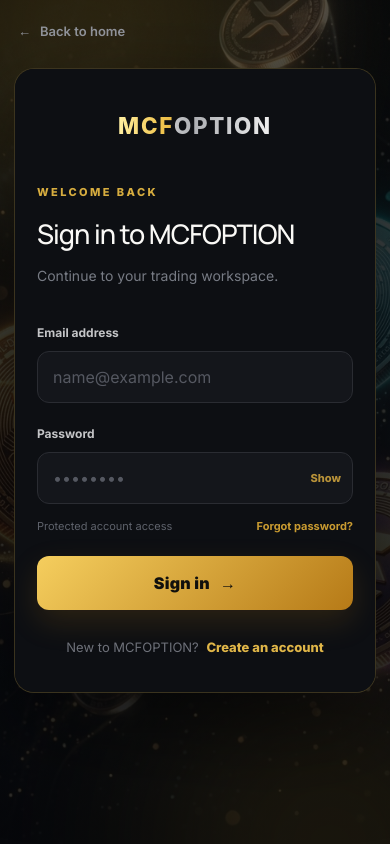
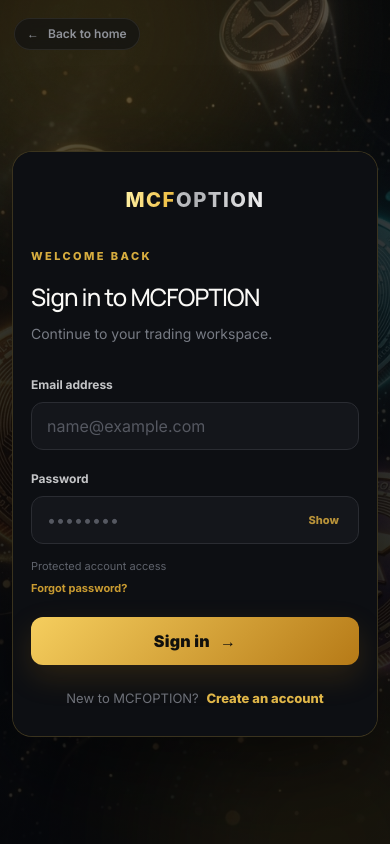
Before and after one commit to bebeksalju/mycoinflips, a Vue app in the folder source_code/: page /login in a window 390 px wide. Built offline with nearby package versions, Linux system fonts and the light colour scheme.

Commit message:
style: optimize responsive layouts and scrolling behavior across all screen sizes

```diff
--- a/source_code/src/views/Login.vue
+++ b/source_code/src/views/Login.vue
@@ -158,6 +158,7 @@
 <style scoped>
 .login-page {
     min-height: 100vh;
+    height: 100%;
     background-color: #07080b;
     background-image: linear-gradient(180deg, rgba(7, 8, 11, 0.72) 0%, rgba(7, 8, 11, 0.85) 100%), url('/crypto-bg.png');
     background-size: cover;
@@ -166,10 +167,12 @@
     background-attachment: fixed;
     color: #f7f7f5;
     position: relative;
-    overflow: hidden;
-    display: grid;
-    place-items: center;
-    padding: 32px;
+    overflow-y: auto;
+    display: flex;
+    align-items: center;
+    justify-content: center;
+    padding: 72px 24px 32px;
+    box-sizing: border-box;
     font-family: Inter, system-ui, sans-serif;
 }
 
@@ -178,14 +181,15 @@
 .ambient-two { width: 360px; height: 360px; background: #7c621e; bottom: -180px; right: -120px; }
 
 .back-home {
-    position: absolute; top: 26px; left: 30px; z-index: 5; display: inline-flex; align-items: center; gap: 9px;
+    position: absolute; top: 24px; left: 28px; z-index: 10; display: inline-flex; align-items: center; gap: 9px;
     color: #8f9299; text-decoration: none; font-size: 13px; font-weight: 600; transition: color .2s ease;
+    background: rgba(14, 15, 19, 0.6); padding: 8px 14px; border-radius: 20px; border: 1px solid rgba(255, 255, 255, 0.08); backdrop-filter: blur(8px);
 }
-.back-home:hover { color: #f2ca59; }
+.back-home:hover { color: #f2ca59; border-color: rgba(242, 202, 89, 0.3); }
 
 .login-shell {
     width: min(1120px, 100%);
-    min-height: 660px;
+    min-height: 620px;
     display: grid;
     grid-template-columns: 1.08fr .92fr;
     background: rgba(14, 15, 19, .94);
@@ -195,6 +199,7 @@
     box-shadow: 0 34px 100px rgba(0, 0, 0, .52);
     position: relative;
     z-index: 2;
+    margin: auto 0;
 }
 
 .brand-panel {
@@ -204,71 +209,71 @@
         linear-gradient(145deg, #0a0b0e 0%, #111216 100%);
     border-right: 1px solid rgba(255,255,255,.07);
 }
-.brand-panel-inner { min-height: 100%; padding: 58px; display: flex; flex-direction: column; }
-.brand-logo { width: 310px; max-width: 86%; height: auto; }
-.brand-copy { margin-top: 76px; max-width: 500px; }
+.brand-panel-inner { min-height: 100%; padding: 48px; display: flex; flex-direction: column; box-sizing: border-box; }
+.brand-logo { width: 280px; max-width: 86%; height: auto; }
+.brand-copy { margin-top: 48px; max-width: 500px; }
 .eyebrow { color: #d7ad3f; font-size: 11px; font-weight: 800; letter-spacing: .22em; margin: 0 0 14px; }
-.brand-copy h1 { font-family: Manrope, Inter, sans-serif; font-size: clamp(34px, 4vw, 55px); line-height: 1.04; letter-spacing: -.045em; margin: 0; color: #f5f4f0; }
-.brand-copy > p:last-child { color: #9699a1; line-height: 1.75; font-size: 14px; max-width: 440px; margin-top: 22px; }
+.brand-copy h1 { font-family: Manrope, Inter, sans-serif; font-size: clamp(28px, 3.5vw, 48px); line-height: 1.08; letter-spacing: -.045em; margin: 0; color: #f5f4f0; }
+.brand-copy > p:last-child { color: #9699a1; line-height: 1.75; font-size: 14px; max-width: 440px; margin-top: 18px; }
 
-.market-visual { position: relative; height: 190px; margin-top: 38px; overflow: hidden; border-radius: 18px; border: 1px solid rgba(255,255,255,.06); background: linear-gradient(180deg, rgba(255,255,255,.025), rgba(255,255,255,.005)); }
+.market-visual { position: relative; height: 160px; margin-top: 28px; overflow: hidden; border-radius: 18px; border: 1px solid rgba(255,255,255,.06); background: linear-gradient(180deg, rgba(255,255,255,.025), rgba(255,255,255,.005)); }
 .grid-lines { position: absolute; inset: 0; background-image: linear-gradient(rgba(255,255,255,.04) 1px, transparent 1px), linear-gradient(90deg, rgba(255,255,255,.04) 1px, transparent 1px); background-size: 44px 44px; mask-image: linear-gradient(to bottom, transparent, #000 22%, #000 80%, transparent); }
-.market-visual svg { position: absolute; inset: 18px 0 0; width: 100%; height: 150px; }
+.market-visual svg { position: absolute; inset: 18px 0 0; width: 100%; height: 130px; }
 .candle { position: absolute; width: 9px; background: linear-gradient(#ffd766, #ad7418); border-radius: 2px; }
 .candle::before, .candle::after { content: ''; position: absolute; left: 4px; width: 1px; background: #eac356; }
 .candle::before { height: 13px; top: -13px; }
 .candle::after { height: 13px; bottom: -13px; }
-.c1 { left: 18%; top: 112px; height: 30px; }
-.c2 { left: 43%; top: 82px; height: 38px; }
-.c3 { left: 66%; top: 62px; height: 31px; }
-.c4 { left: 82%; top: 40px; height: 44px; }
+.c1 { left: 18%; top: 92px; height: 30px; }
+.c2 { left: 43%; top: 62px; height: 38px; }
+.c3 { left: 66%; top: 42px; height: 31px; }
+.c4 { left: 82%; top: 30px; height: 44px; }
 
-.trust-row { margin-top: auto; padding-top: 28px; display: flex; align-items: center; gap: 14px; color: #74777e; font-size: 10px; font-weight: 800; letter-spacing: .18em; }
+.trust-row { margin-top: auto; padding-top: 24px; display: flex; align-items: center; gap: 14px; color: #74777e; font-size: 10px; font-weight: 800; letter-spacing: .18em; }
 .trust-row i { width: 3px; height: 3px; border-radius: 999px; background: #b88b24; }
 
-.form-panel { display: flex; align-items: center; justify-content: center; background: #0d0f13; }
-.form-wrap { width: min(410px, 100%); padding: 58px 38px; }
-.mobile-logo { display: none; width: 240px; margin: 0 auto 42px; }
-.form-heading h2 { font-family: Manrope, Inter, sans-serif; margin: 0; font-size: 32px; letter-spacing: -.035em; color: #faf9f6; }
-.form-heading > p:last-child { color: #777b84; font-size: 14px; margin-top: 10px; }
-.login-form { margin-top: 38px; display: grid; gap: 22px; }
-.field { display: grid; gap: 9px; }
+.form-panel { display: flex; align-items: center; justify-content: center; background: #0d0f13; width: 100%; }
+.form-wrap { width: min(410px, 100%); padding: 48px 36px; box-sizing: border-box; }
+.mobile-logo { display: none; width: 220px; margin: 0 auto 32px; }
+.form-heading h2 { font-family: Manrope, Inter, sans-serif; margin: 0; font-size: clamp(24px, 4vw, 32px); letter-spacing: -.035em; color: #faf9f6; }
+.form-heading > p:last-child { color: #777b84; font-size: 14px; margin-top: 8px; }
+.login-form { margin-top: 32px; display: grid; gap: 20px; }
+.field { display: grid; gap: 8px; }
 .field > span { color: #c4c5c7; font-size: 12px; font-weight: 700; }
-.field input { width: 100%; height: 52px; box-sizing: border-box; border-radius: 12px; border: 1px solid #2a2c32; background: #14161b; color: #f6f6f4; padding: 0 15px; font: inherit; outline: none; transition: border-color .2s, box-shadow .2s, background .2s; }
+.field input { width: 100%; height: 52px; box-sizing: border-box; border-radius: 12px; border: 1px solid #2a2c32; background: #14161b; color: #f6f6f4; padding: 0 15px; font-size: 15px; font-family: inherit; outline: none; transition: border-color .2s, box-shadow .2s, background .2s; }
 .field input::placeholder { color: #555861; }
 .field input:focus { border-color: #c99b31; box-shadow: 0 0 0 3px rgba(201,155,49,.11); background: #17191e; }
 .password-wrap { position: relative; }
 .password-wrap input { padding-right: 72px; }
-.password-toggle { position: absolute; right: 12px; top: 50%; transform: translateY(-50%); border: 0; background: transparent; color: #b89239; font-size: 11px; font-weight: 800; cursor: pointer; }
-.form-meta { display: flex; justify-content: space-between; gap: 14px; margin-top: -8px; color: #5e626b; font-size: 11px; }
+.password-toggle { position: absolute; right: 12px; top: 50%; transform: translateY(-50%); border: 0; background: transparent; color: #b89239; font-size: 11px; font-weight: 800; cursor: pointer; padding: 8px; }
+.form-meta { display: flex; justify-content: space-between; gap: 14px; margin-top: -6px; color: #5e626b; font-size: 11px; }
 .form-meta a { color: #c99b31; text-decoration: none; font-weight: 700; }
 .form-meta a:hover { color: #f1c54f; }
-.submit-btn { height: 54px; border: 0; border-radius: 12px; display: flex; align-items: center; justify-content: center; gap: 10px; background: linear-gradient(135deg, #f5ce5e, #b67a17); color: #11100d; font-weight: 900; letter-spacing: .015em; cursor: pointer; box-shadow: 0 12px 30px rgba(183,122,23,.18); transition: transform .2s ease, filter .2s ease; }
+.submit-btn { height: 52px; border: 0; border-radius: 12px; display: flex; align-items: center; justify-content: center; gap: 10px; background: linear-gradient(135deg, #f5ce5e, #b67a17); color: #11100d; font-weight: 900; letter-spacing: .015em; cursor: pointer; box-shadow: 0 12px 30px rgba(183,122,23,.18); transition: transform .2s ease, filter .2s ease; }
 .submit-btn:hover:not(:disabled) { transform: translateY(-1px); filter: brightness(1.08); }
 .submit-btn:disabled { opacity: .72; cursor: wait; }
 .spinner { width: 18px; height: 18px; animation: spin .8s linear infinite; }
 @keyframes spin { to { transform: rotate(360deg); } }
-.register-copy { color: #6e7179; text-align: center; font-size: 13px; margin-top: 28px; }
+.register-copy { color: #6e7179; text-align: center; font-size: 13px; margin-top: 24px; }
 .register-copy a { color: #e0b648; font-weight: 800; text-decoration: none; margin-left: 4px; }
 .register-copy a:hover { color: #f4d36d; }
 
 @media (max-width: 900px) {
-    .login-page { padding: 76px 20px 28px; }
-    .login-shell { grid-template-columns: 1fr; min-height: auto; max-width: 560px; }
+    .login-page { padding: 76px 16px 28px; background-attachment: scroll; }
+    .login-shell { grid-template-columns: 1fr; min-height: auto; max-width: 520px; }
     .brand-panel { display: none; }
-    .form-panel { min-height: 650px; }
+    .form-panel { min-height: auto; }
     .mobile-logo { display: block; }
-    .form-wrap { padding: 50px 34px; }
+    .form-wrap { padding: 42px 28px; }
 }
 
 @media (max-width: 520px) {
-    .login-page { padding: 68px 14px 18px; place-items: start center; }
-    .back-home { top: 22px; left: 18px; }
+    .login-page { padding: 68px 12px 24px; }
+    .back-home { top: 18px; left: 14px; font-size: 12px; padding: 6px 12px; }
     .login-shell { border-radius: 20px; }
-    .form-panel { min-height: 0; }
-    .form-wrap { padding: 38px 22px 34px; }
-    .mobile-logo { width: 210px; margin-bottom: 36px; }
-    .form-heading h2 { font-size: 27px; }
-    .form-meta { align-items: center; }
+    .form-wrap { padding: 32px 18px 28px; }
+    .mobile-logo { width: 190px; margin-bottom: 28px; }
+    .field input { font-size: 16px; height: 48px; }
+    .submit-btn { height: 48px; }
+    .form-meta { flex-direction: column; gap: 6px; }
 }
 </style>
--- a/source_code/src/views/Register.vue
+++ b/source_code/src/views/Register.vue
@@ -138,10 +138,12 @@
 :global(body.mcf-register-route #app > div > header) { display: none !important; }
 .register-page {
     min-height: 100vh;
+    height: 100%;
     color: #f6f5f2;
     padding: 76px 20px 48px;
     position: relative;
-    overflow: hidden;
+    overflow-y: auto;
+    box-sizing: border-box;
     font-family: Inter, system-ui, sans-serif;
     background-color: #050608;
     background-image: linear-gradient(180deg, rgba(5, 6, 8, 0.72) 0%, rgba(5, 6, 8, 0.85) 100%), url('/crypto-bg.png');
@@ -157,34 +159,45 @@
     pointer-events: none;
 }
 .register-glow { position: absolute; width: 560px; height: 560px; border-radius: 50%; background: rgba(204,155,35,.13); filter: blur(115px); top: -250px; left: 50%; transform: translateX(-50%); }
-.back-home { position: absolute; top: 24px; left: 28px; color: #b8bbc2; text-decoration: none; font-size: 13px; font-weight: 700; z-index: 3; text-shadow: 0 2px 8px rgba(0,0,0,.8); }
-.back-home:hover { color: #e1b748; }
-.register-card { position: relative; z-index: 2; width: min(780px, 100%); margin: 0 auto; border: 1px solid rgba(226,182,67,.24); border-radius: 26px; background: linear-gradient(155deg, rgba(15,16,20,.92), rgba(7,8,11,.94)); backdrop-filter: blur(18px); box-shadow: 0 35px 110px rgba(0,0,0,.66); padding: 44px; }
+.back-home {
+    position: absolute; top: 24px; left: 28px; z-index: 10; display: inline-flex; align-items: center; gap: 9px;
+    color: #8f9299; text-decoration: none; font-size: 13px; font-weight: 600; transition: color .2s ease;
+    background: rgba(14, 15, 19, 0.6); padding: 8px 14px; border-radius: 20px; border: 1px solid rgba(255, 255, 255, 0.08); backdrop-filter: blur(8px);
+}
+.back-home:hover { color: #e1b748; border-color: rgba(225, 183, 72, 0.3); }
+.register-card { position: relative; z-index: 2; width: min(780px, 100%); margin: 0 auto; border: 1px solid rgba(226,182,67,.24); border-radius: 26px; background: linear-gradient(155deg, rgba(15,16,20,.92), rgba(7,8,11,.94)); backdrop-filter: blur(18px); box-shadow: 0 35px 110px rgba(0,0,0,.66); padding: 44px; box-sizing: border-box; }
 .register-header { text-align: center; margin-bottom: 34px; }
 .brand-wordmark { display: inline-flex; align-items: baseline; justify-content: center; gap: 0; margin: 0 auto 14px; font-family: Manrope, Inter, sans-serif; font-size: clamp(28px, 4vw, 42px); font-weight: 800; letter-spacing: .08em; line-height: 1; }
 .brand-wordmark span { color: #e4b94b; }
 .brand-wordmark strong { color: #f2f2f2; font: inherit; }
 .eyebrow { color: #c89b31; font-size: 10px; letter-spacing: .2em; font-weight: 850; margin: 4px 0 12px; }
-.register-header h1 { font-family: Manrope, Inter, sans-serif; font-size: 34px; letter-spacing: -.035em; margin: 0; }
+.register-header h1 { font-family: Manrope, Inter, sans-serif; font-size: clamp(24px, 4vw, 34px); letter-spacing: -.035em; margin: 0; }
 .register-header > p:last-child { color: #8f9299; font-size: 13px; margin-top: 10px; }
 .register-form { display: grid; gap: 20px; }
 .form-grid { display: grid; grid-template-columns: 1fr 1fr; gap: 18px; }
 .field { display: grid; gap: 8px; }
 .field > span { color: #c2c4c9; font-size: 11px; font-weight: 750; }
-.field input, .field textarea { width: 100%; box-sizing: border-box; border-radius: 11px; border: 1px solid #2f3137; background: rgba(20,22,27,.88); color: #f5f4f0; padding: 0 14px; font: inherit; outline: none; transition: border-color .2s, box-shadow .2s, background .2s; }
+.field input, .field textarea { width: 100%; box-sizing: border-box; border-radius: 11px; border: 1px solid #2f3137; background: rgba(20,22,27,.88); color: #f5f4f0; padding: 0 14px; font-size: 14px; font-family: inherit; outline: none; transition: border-color .2s, box-shadow .2s, background .2s; }
 .field input { height: 50px; }.field textarea { padding-top: 13px; resize: vertical; min-height: 88px; }
 .field input:focus, .field textarea:focus { border-color: #c99b31; box-shadow: 0 0 0 3px rgba(201,155,49,.1); background: rgba(23,25,30,.96); }
 .field input::placeholder, .field textarea::placeholder { color: #62656d; }
-.register-btn { min-height: 54px; margin-top: 4px; border: 0; border-radius: 11px; background: linear-gradient(135deg, #f5ce5e, #b67a17); color: #12100a; font-weight: 900; display: flex; align-items: center; justify-content: center; gap: 10px; cursor: pointer; }
+.register-btn { min-height: 54px; margin-top: 4px; border: 0; border-radius: 11px; background: linear-gradient(135deg, #f5ce5e, #b67a17); color: #12100a; font-weight: 900; display: flex; align-items: center; justify-content: center; gap: 10px; cursor: pointer; font-size: 15px; }
 .register-btn:disabled { opacity: .7; cursor: wait; }.spinner { width: 18px; height: 18px; animation: spin .8s linear infinite; } @keyframes spin { to { transform: rotate(360deg); } }
 .signin-copy { text-align: center; color: #858890; font-size: 13px; margin: 24px 0 0; }.signin-copy a { color: #d7ac43; font-weight: 800; text-decoration: none; }
+
+@media (max-width: 768px) {
+    .register-page { padding: 76px 16px 32px; background-attachment: scroll; }
+    .form-grid { grid-template-columns: 1fr; gap: 16px; }
+    .field input, .field textarea { font-size: 16px; }
+}
+
 @media (max-width: 620px) {
-    .register-page { padding: 68px 14px 24px; background-position: 42% center; background-attachment: scroll; }
+    .register-page { padding: 68px 12px 24px; }
     .background-overlay { background: linear-gradient(180deg, rgba(3,4,6,.52), rgba(3,4,6,.66)); }
-    .back-home { left: 18px; top: 20px; }
-    .register-card { padding: 30px 20px; border-radius: 20px; background: linear-gradient(155deg, rgba(15,16,20,.95), rgba(7,8,11,.96)); }
-    .form-grid { grid-template-columns: 1fr; gap: 16px; }
-    .register-header h1 { font-size: 28px; }
-    .brand-wordmark { font-size: 31px; }
+    .back-home { left: 14px; top: 18px; font-size: 12px; padding: 6px 12px; }
+    .register-card { padding: 28px 18px; border-radius: 20px; background: linear-gradient(155deg, rgba(15,16,20,.95), rgba(7,8,11,.96)); }
+    .register-header h1 { font-size: 26px; }
+    .brand-wordmark { font-size: 28px; }
+    .register-btn { min-height: 48px; }
 }
 </style>
```
